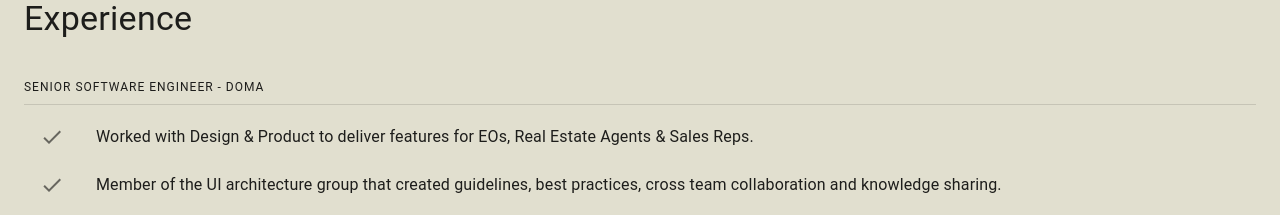
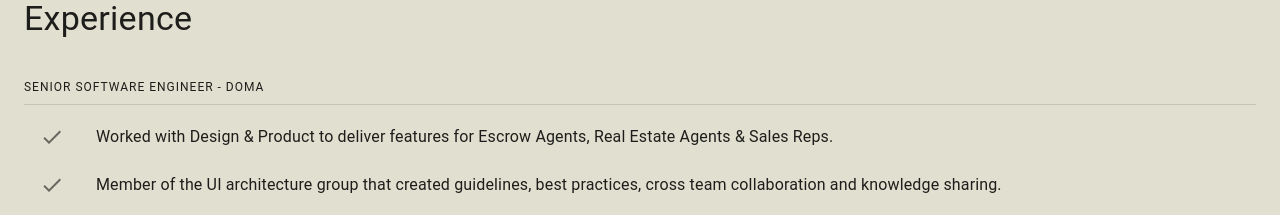
Before and after one commit to sageknives/sagegatzke, a React (Create React App) app: page / in a window 1280 px wide. Shown: the part 900-1115 px from the top of the page. Built offline with nearby package versions, Linux system fonts and the light colour scheme.

Commit message:
Update experiences.ts

```diff
--- a/src/constants/experiences.ts
+++ b/src/constants/experiences.ts
@@ -6,7 +6,7 @@ export const experiences: Experience[] = [
     accomplishments: [
       {
         description:
-          "Worked with Design & Product to deliver features for EOs, Real Estate Agents & Sales Reps.",
+          "Worked with Design & Product to deliver features for Escrow Agents, Real Estate Agents & Sales Reps.",
       },
       {
         description:
```
